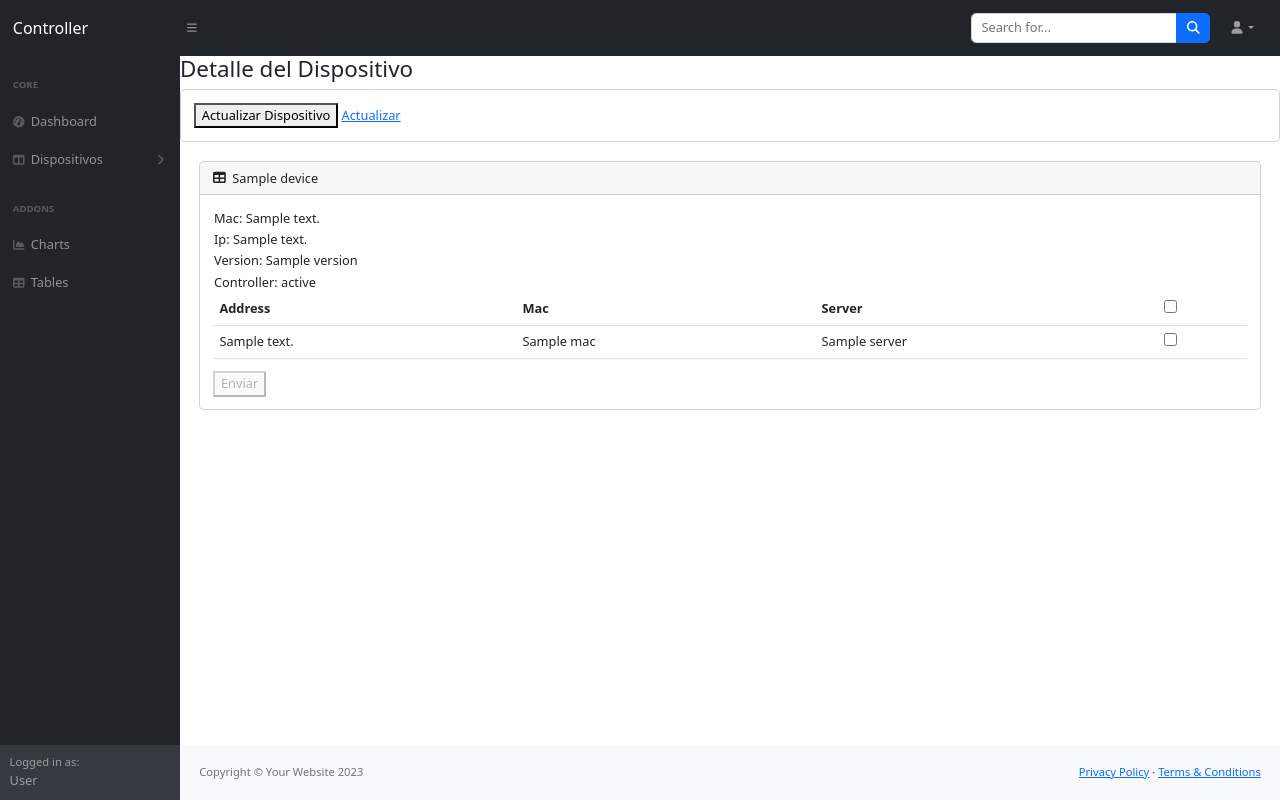
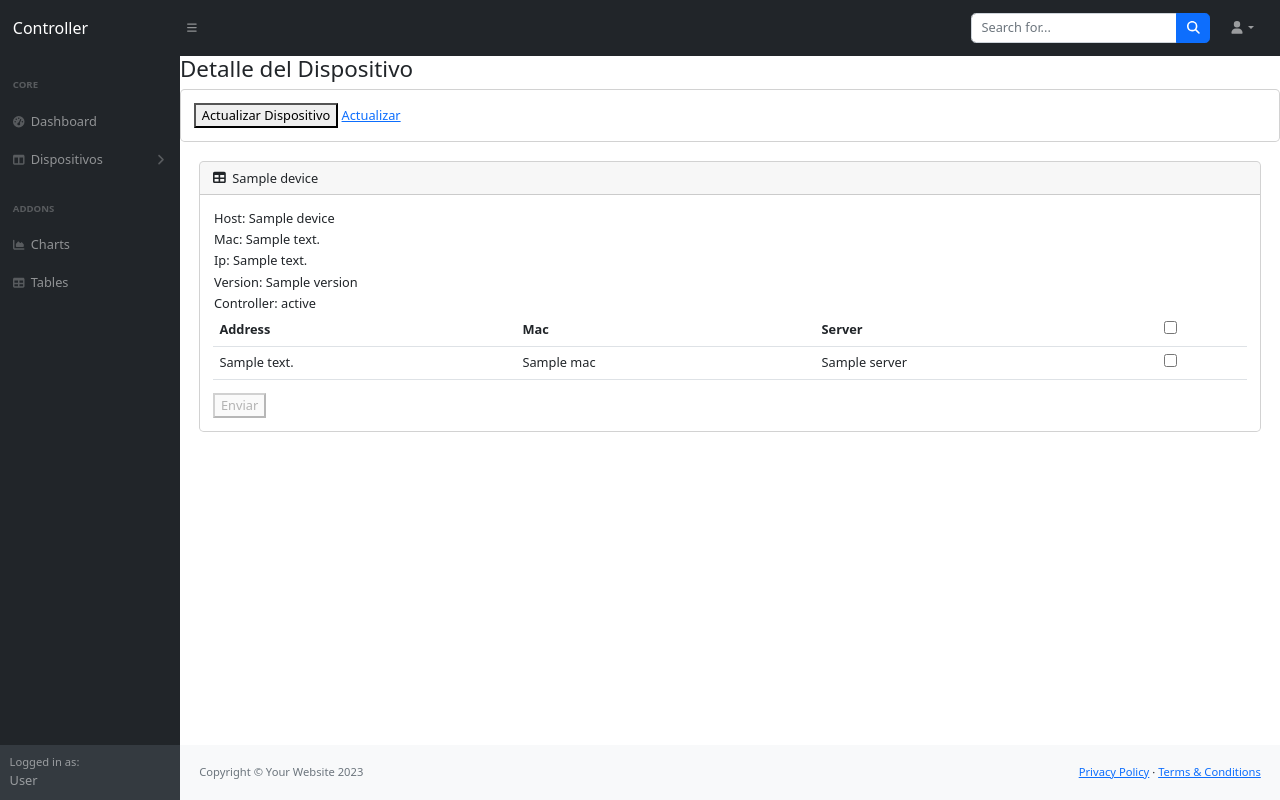
Before and after one commit to hokuto06/devicescontroller, a Django app: template mainController/templates/device_detail.html in a window 1280 px wide. Run offline with Django 4.2, Linux system fonts and the light colour scheme; the template is opened without the code that fills it: most values are stand-ins (such as "Sample title", 1, 10 or a date in 2020); some libraries are stand-ins or nearby versions.

Commit message:
Restauracion

```diff
--- a/mainController/templates/device_detail.html
+++ b/mainController/templates/device_detail.html
@@ -24,6 +24,7 @@
     <div class="card-body">
         <div id="device-detail-container">
         <table>
+            <tr><td>Host: {{ device.deviceName }}</td></tr>
             <tr><td>Mac: {{ device.mac_address }}</td></tr>
             <tr><td>Ip: {{ device.ip_address }}</td></tr>
             <tr><td>Version: {{ device.version }}</td></tr>
```
